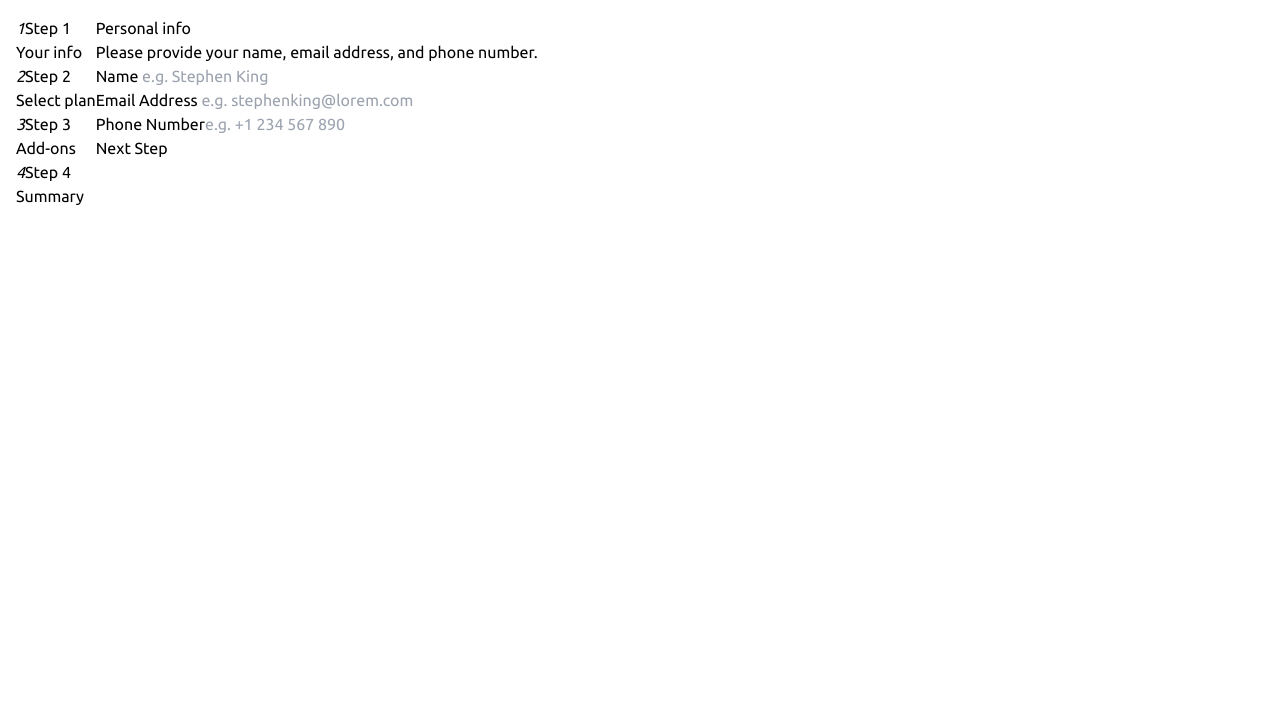
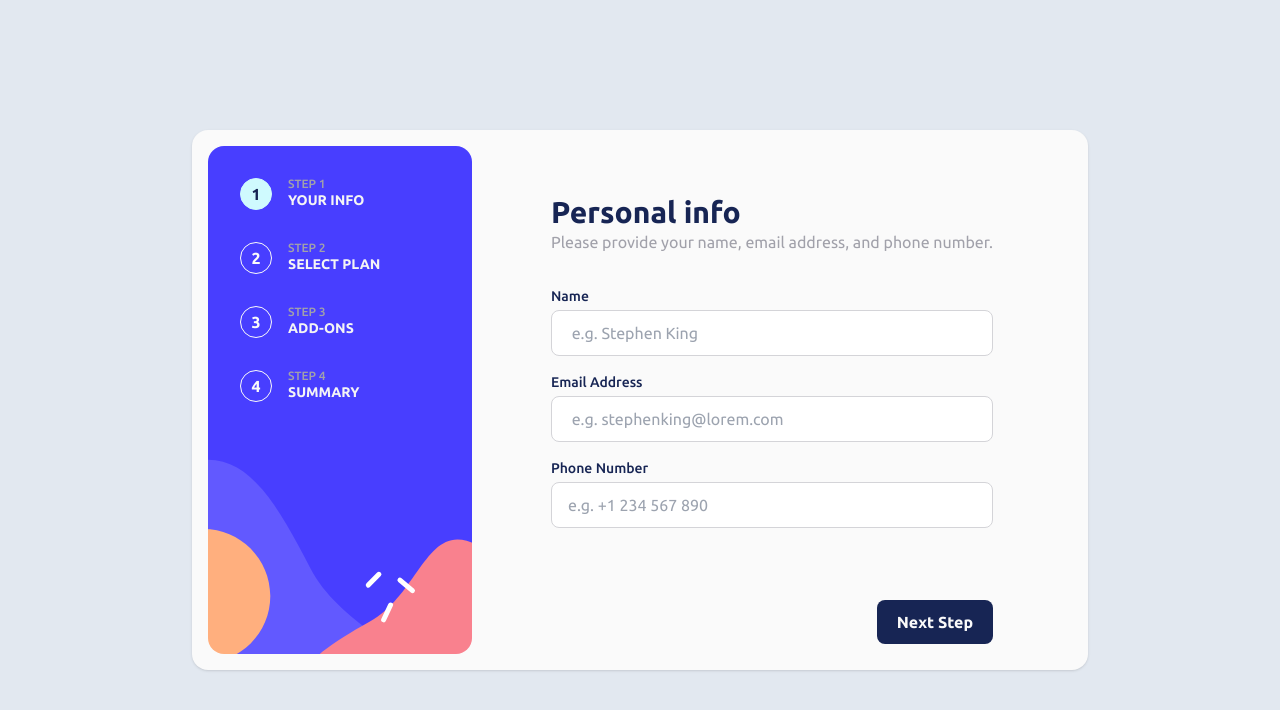
Before and after one commit to matheus369k/multi-step-form, a Next.js app: page / in a window 1280 px wide. Shown: the top 710 px of the page. Built offline with nearby package versions, Linux system fonts and the light colour scheme.

Commit message:
create 'Your Infor' page

```diff
--- a/src/app/layout.tsx
+++ b/src/app/layout.tsx
@@ -1,6 +1,7 @@
 import type { Metadata } from "next";
 import localFont from "next/font/local";
 import "./globals.css";
+import { UserSteps } from "@/components/user-steps";
 
 const ubuntuRegular = localFont({
   src: "../assets/fonts/Ubuntu-Regular.ttf",
@@ -31,9 +32,11 @@ export default function RootLayout({
   return (
     <html lang="en">
       <body
-        className={`${ubuntuRegular.variable} ${ubuntuMedium.variable} ${ubuntuBold.variable} antialiased`}
-      >
-        {children}
+        className={`${ubuntuRegular.variable} ${ubuntuMedium.variable} ${ubuntuBold.variable} antialiased bg-slate-200 flex justify-center items-center w-full h-screen`}>
+        <div className="w-full flex bg-zinc-50 h-[540px] max-w-4xl p-4 font-[family-name:var(--font-Ubuntu-Regular)] rounded-2xl shadow">
+          <UserSteps />
+          {children}
+        </div>
       </body>
     </html>
   );
--- a/src/app/page.tsx
+++ b/src/app/page.tsx
@@ -1,64 +1,5 @@
-export default function Home() {
-  return (
-    <div className="flex p-4 font-[family-name:var(--font-Ubuntu-Regular)]">
-      <ul>
-        <li>
-          <i>1</i>
-          <span>Step 1</span>
-          <p>Your info</p>
-        </li>
-        <li>
-          <i>2</i>
-          <span>Step 2</span>
-          <p>Select plan</p>
-        </li>
-        <li>
-          <i>3</i>
-          <span>Step 3</span>
-          <p>Add-ons</p>
-        </li>
-        <li>
-          <i>4</i>
-          <span>Step 4</span>
-          <p>Summary</p>
-        </li>
-      </ul>
+import { UserForm } from "@/components/user-form";
 
-      <div>
-        <h2>Personal info</h2>
-        <p>Please provide your name, email address, and phone number.</p>
-
-        <form>
-          <div>
-            <label htmlFor="name">Name</label>
-            <input
-              type="text"
-              name="name"
-              id="name"
-              placeholder=" e.g. Stephen King"
-            />
-          </div>
-          <div>
-            <label htmlFor="email">Email Address</label>
-            <input
-              type="email"
-              name="email"
-              id="email"
-              placeholder=" e.g. stephenking@lorem.com"
-            />
-          </div>
-          <div>
-            <label htmlFor="phone">Phone Number</label>
-            <input
-              type="tel"
-              name="phone"
-              id="phone"
-              placeholder="e.g. +1 234 567 890"
-            />
-          </div>
-          <input type="submit" value="Next Step" />
-        </form>
-      </div>
-    </div>
-  );
+export default function YourInfo() {
+  return <UserForm />;
 }
--- /dev/null
+++ b/src/components/user-form.tsx
@@ -0,0 +1,64 @@
+export function UserForm() {
+  return (
+    <div className="max-w-[400] mx-auto pt-12 pb-6 text-blue-950">
+      <div className=" pb-8">
+        <h2 className="font-[family-name:var(--font-Ubuntu-Bold)] text-3xl">
+          Personal info
+        </h2>
+        <p className="text-zinc-400">
+          Please provide your name, email address, and phone number.
+        </p>
+      </div>
+
+      <form className="flex flex-col gap-4">
+        <div className="flex flex-col gap-1">
+          <label
+            className="font-[family-name:var(--font-Ubuntu-Medium)] text-sm"
+            htmlFor="name">
+            Name
+          </label>
+          <input
+            className="border border-zinc-300 rounded-lg px-4 py-2.5 leading-normal"
+            type="text"
+            name="name"
+            id="name"
+            placeholder=" e.g. Stephen King"
+          />
+        </div>
+        <div className="flex flex-col gap-1">
+          <label
+            className="font-[family-name:var(--font-Ubuntu-Medium)] text-sm"
+            htmlFor="email">
+            Email Address
+          </label>
+          <input
+            className="border border-zinc-300 rounded-lg px-4 py-2.5 leading-normal"
+            type="email"
+            name="email"
+            id="email"
+            placeholder=" e.g. stephenking@lorem.com"
+          />
+        </div>
+        <div className="flex flex-col gap-1">
+          <label
+            className="font-[family-name:var(--font-Ubuntu-Medium)] text-sm"
+            htmlFor="phone">
+            Phone Number
+          </label>
+          <input
+            className="border border-zinc-300 rounded-lg px-4 py-2.5 leading-normal"
+            type="tel"
+            name="phone"
+            id="phone"
+            placeholder="e.g. +1 234 567 890"
+          />
+        </div>
+        <input
+          type="submit"
+          value="Next Step"
+          className="inline max-w-max py-2.5 px-5 rounded-lg ml-auto bg-blue-950 text-zinc-50 font-[family-name:var(--font-Ubuntu-Bold)] capitalize mt-14"
+        />
+      </form>
+    </div>
+  );
+}
--- /dev/null
+++ b/src/components/user-steps/index.tsx
@@ -0,0 +1,33 @@
+'use client'
+
+import { usePathname } from "next/navigation";
+import { Row } from "./row";
+
+export function UserSteps() {
+  const pathName = usePathname();
+
+  return (
+    <ul className="bg-[url('../assets/images/bg-sidebar-desktop.svg')] bg-auto bg-center rounded-2xl p-8 flex flex-col gap-8">
+      <Row
+        description="Your Info"
+        pass="1"
+        {...(pathName === "/" && { active: true })}
+      />
+      <Row
+        description="Select plan"
+        pass="2"
+        {...(pathName === "/select-plan" && { active: true })}
+      />
+      <Row
+        description="Add-ons"
+        pass="3"
+        {...(pathName === "/add-ons" && { active: true })}
+      />
+      <Row
+        description="Summary"
+        pass="4"
+        {...(pathName === "/summary" && { active: true })}
+      />
+    </ul>
+  );
+}
--- /dev/null
+++ b/src/components/user-steps/row.tsx
@@ -0,0 +1,34 @@
+import React from "react";
+import { twMerge } from "tailwind-merge";
+
+interface RowProps {
+  pass: string;
+  description: string;
+  active?: boolean;
+}
+
+export function Row({ pass, description, active = false }: RowProps) {
+  return (
+    <li className="flex items-center gap-4 w-[200px]">
+      <div
+        className={twMerge(
+          " w-8 h-8 rounded-full flex justify-center items-center font-[family-name:var(--font-Ubuntu-Bold)] leading-none  border border-spacing-1",
+          `${
+            active
+              ? "border-cyan-100 bg-cyan-100 text-blue-950"
+              : "text-zinc-50 border-zinc-50"
+          }`
+        )}>
+        {pass}
+      </div>
+      <div className="uppercase flex flex-col leading-none">
+        <span className="text-zinc-400 text-xs font-[family-name:var(--font-Ubuntu-Medium)] leading-none">
+          Step {pass}
+        </span>
+        <p className="text-zinc-100 font-[family-name:var(--font-Ubuntu-Bold)] text-sm">
+          {description}
+        </p>
+      </div>
+    </li>
+  );
+}
```
